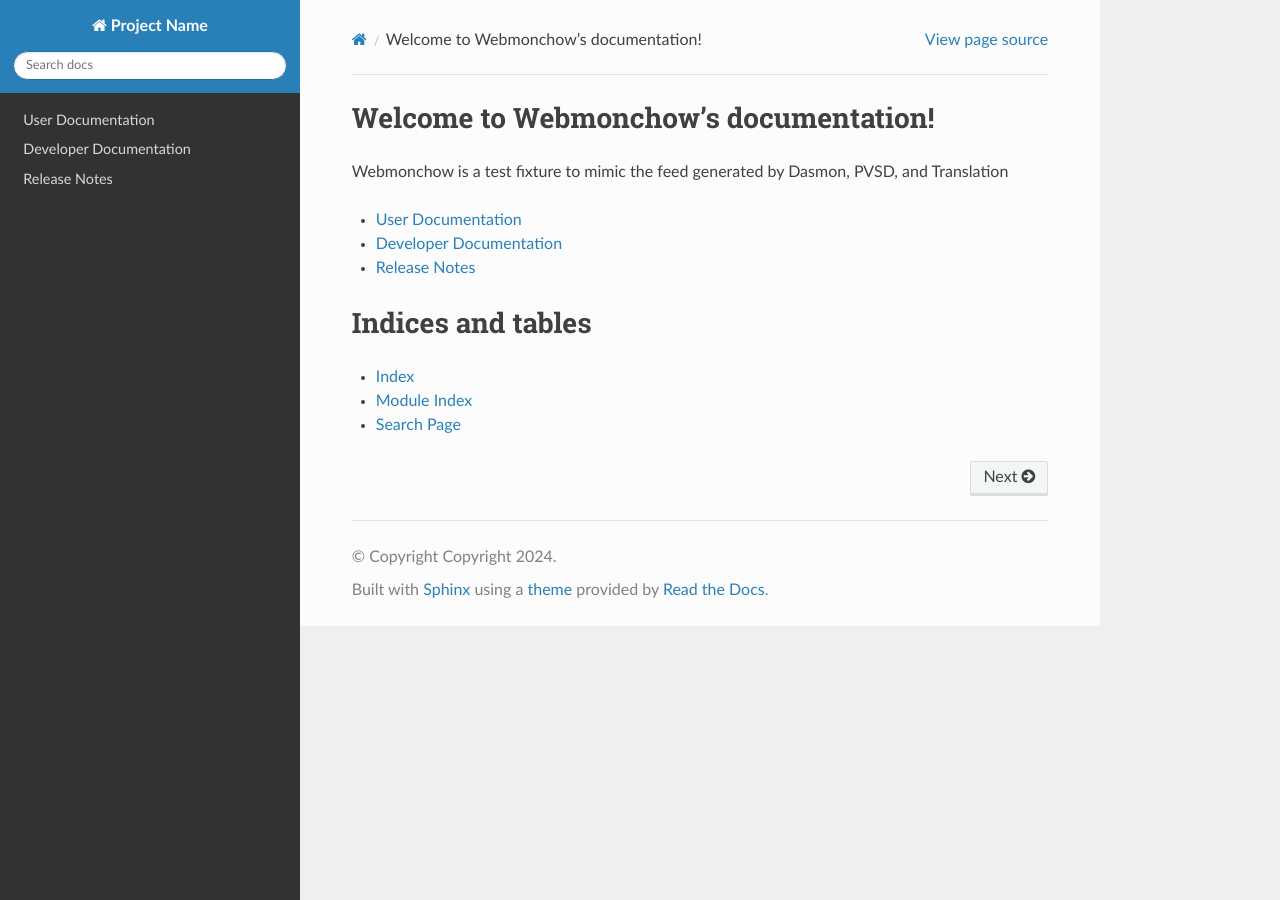
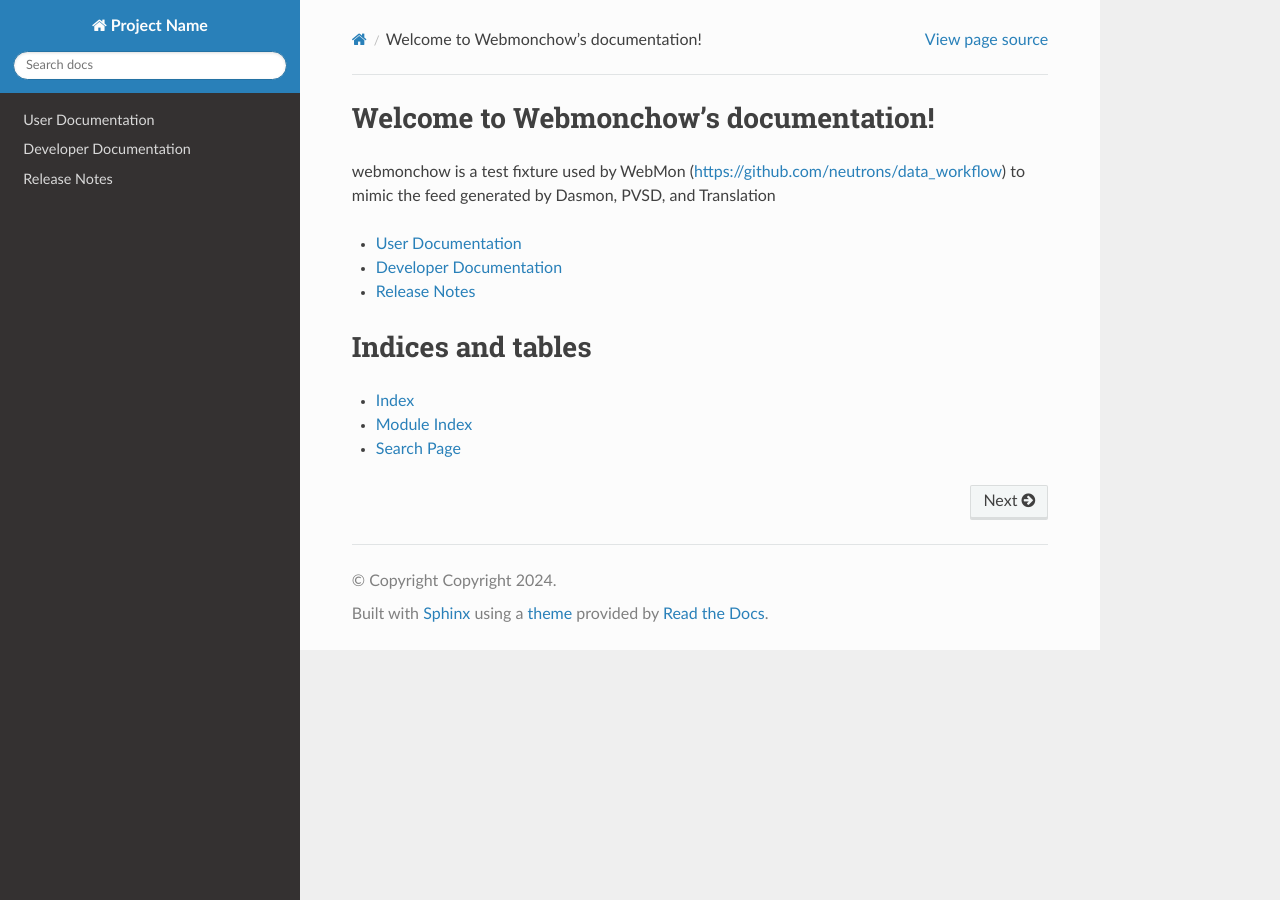
Before and after one commit to neutrons/webmonchow, a Sphinx documentation site: the page built from docs/index.rst, in a window 1280 px wide. Built offline with Sphinx 7.4.7 and the Read the Docs theme 2.0.0, drawn with Linux system fonts in a browser that asks for light colours; the version number could not be read and is left out.

Commit message:
update description
Signed-off-by: Jose Borreguero <borreguero@gmail.com>

```diff
--- a/docs/index.rst
+++ b/docs/index.rst
@@ -3,7 +3,8 @@
 Welcome to Webmonchow's documentation!
 ======================================
 
-Webmonchow is a test fixture to mimic the feed generated by Dasmon, PVSD, and Translation
+webmonchow is a test fixture used by WebMon (https://github.com/neutrons/data_workflow)
+to mimic the feed generated by Dasmon, PVSD, and Translation
 
 .. toctree::
    :maxdepth: 1
```
Also changed, not shown: README.md (+2 -1 lines).
